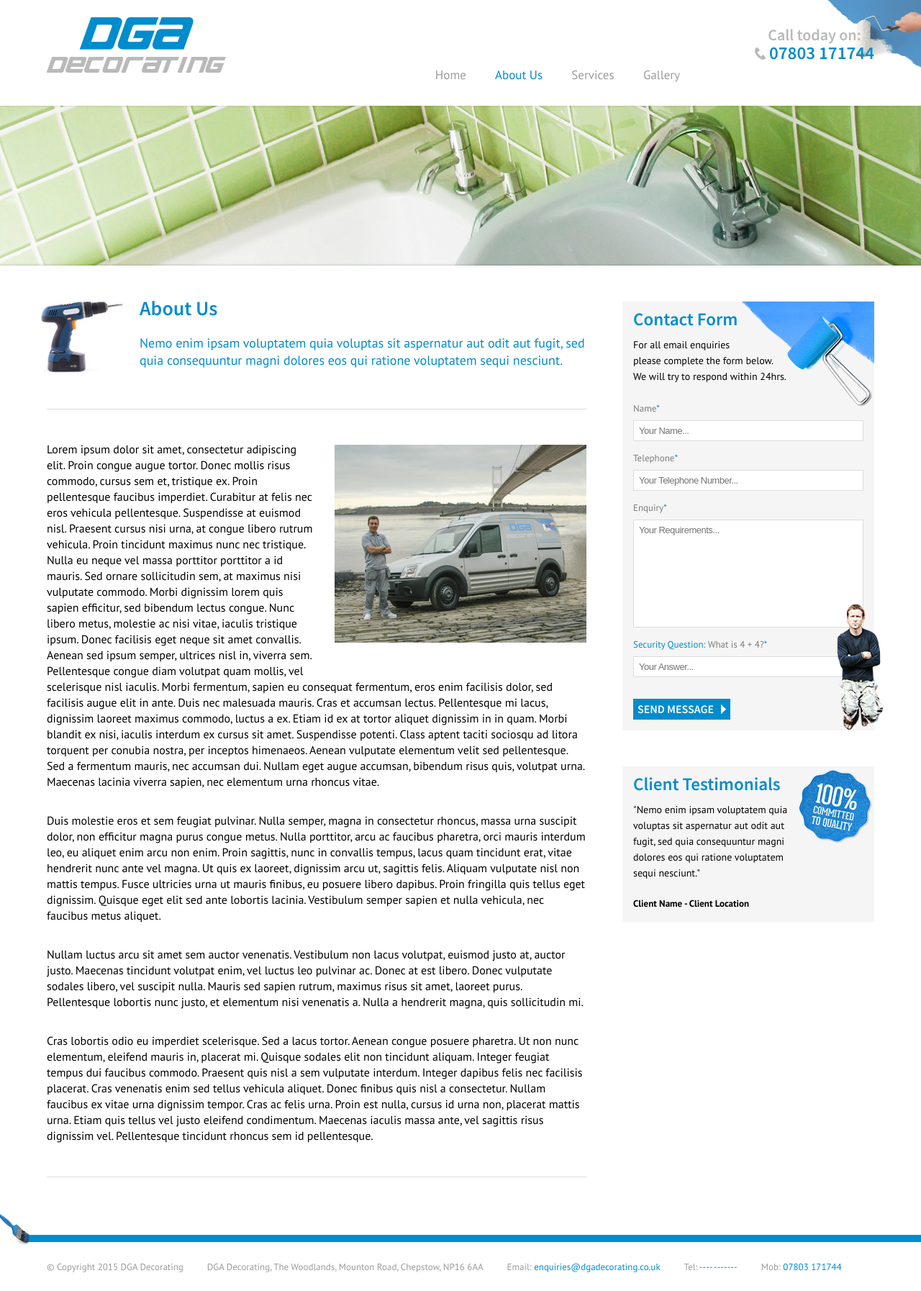
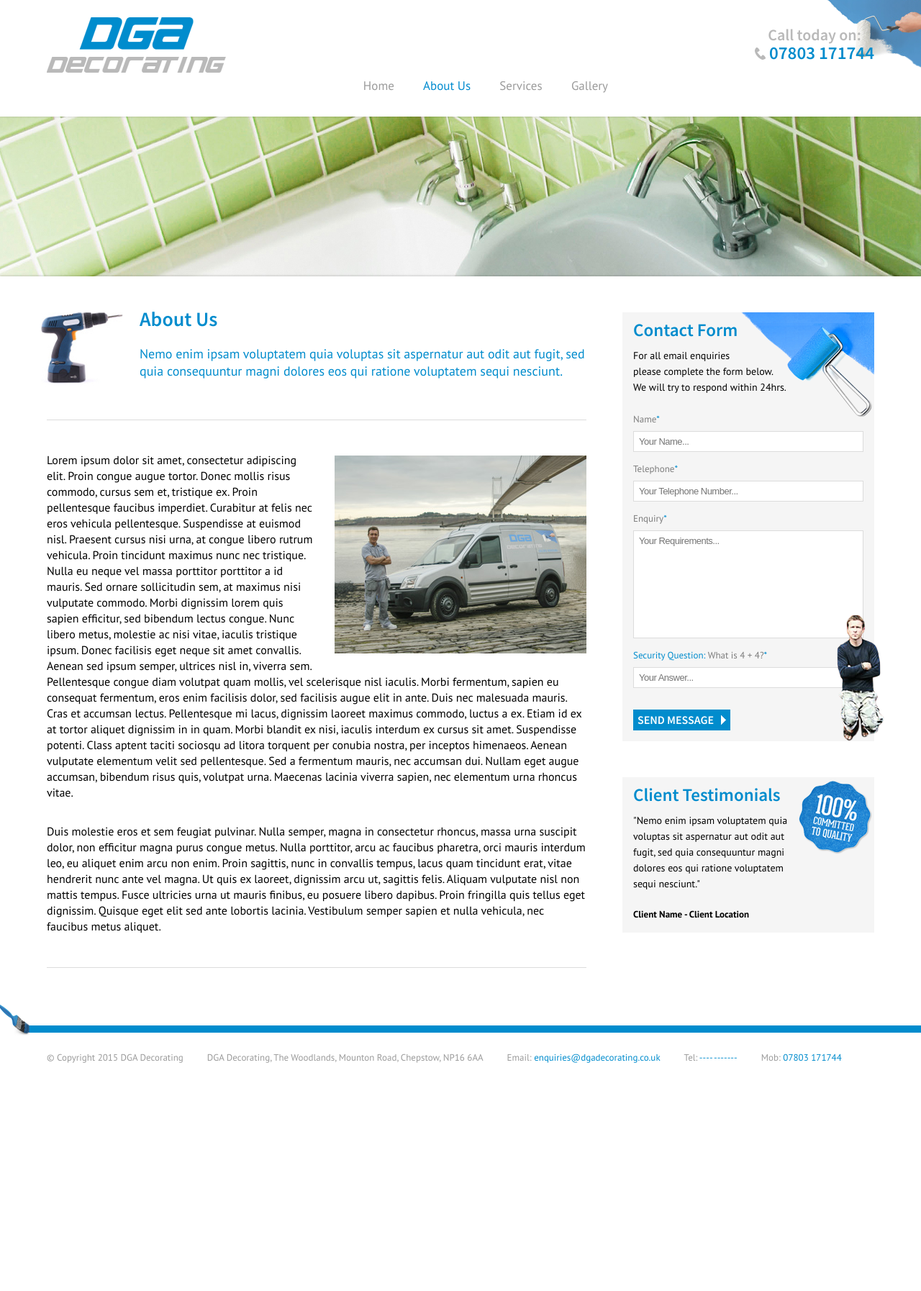
Before and after one commit to ajs5874/damiansadams, a PHP site: page /about-us.php in a window 1280 px wide. Shown: the whole page at 72% size. After the commit the page ends 1477 px from the top, so only its background shows below. Run offline with PHP 8.4, Linux system fonts and the light colour scheme.

Commit message:
Centralised Nav

```diff
--- a/about-us.php
+++ b/about-us.php
@@ -56,11 +56,6 @@
 				<p>Lorem ipsum dolor sit amet, consectetur adipiscing elit. Proin congue augue tortor. Donec mollis risus commodo, cursus sem et, tristique ex. Proin pellentesque faucibus imperdiet. Curabitur at felis nec eros vehicula pellentesque. Suspendisse at euismod nisl. Praesent cursus nisi urna, at congue libero rutrum vehicula. Proin tincidunt maximus nunc nec tristique. Nulla eu neque vel massa porttitor porttitor a id mauris. Sed ornare sollicitudin sem, at maximus nisi vulputate commodo. Morbi dignissim lorem quis sapien efficitur, sed bibendum lectus congue. Nunc libero metus, molestie ac nisi vitae, iaculis tristique ipsum. Donec facilisis eget neque sit amet convallis. Aenean sed ipsum semper, ultrices nisl in, viverra sem. Pellentesque congue diam volutpat quam mollis, vel scelerisque nisl iaculis. Morbi fermentum, sapien eu consequat fermentum, eros enim facilisis dolor, sed facilisis augue elit in ante. Duis nec malesuada mauris. Cras et accumsan lectus. Pellentesque mi lacus, dignissim laoreet maximus commodo, luctus a ex. Etiam id ex at tortor aliquet dignissim in in quam. Morbi blandit ex nisi, iaculis interdum ex cursus sit amet. Suspendisse potenti. Class aptent taciti sociosqu ad litora torquent per conubia nostra, per inceptos himenaeos. Aenean vulputate elementum velit sed pellentesque. Sed a fermentum mauris, nec accumsan dui. Nullam eget augue accumsan, bibendum risus quis, volutpat urna. Maecenas lacinia viverra sapien, nec elementum urna rhoncus vitae.</p>
 
 				<p>Duis molestie eros et sem feugiat pulvinar. Nulla semper, magna in consectetur rhoncus, massa urna suscipit dolor, non efficitur magna purus congue metus. Nulla porttitor, arcu ac faucibus pharetra, orci mauris interdum leo, eu aliquet enim arcu non enim. Proin sagittis, nunc in convallis tempus, lacus quam tincidunt erat, vitae hendrerit nunc ante vel magna. Ut quis ex laoreet, dignissim arcu ut, sagittis felis. Aliquam vulputate nisl non mattis tempus. Fusce ultricies urna ut mauris finibus, eu posuere libero dapibus. Proin fringilla quis tellus eget dignissim. Quisque eget elit sed ante lobortis lacinia. Vestibulum semper sapien et nulla vehicula, nec faucibus metus aliquet.</p>
-
-				<p>Nullam luctus arcu sit amet sem auctor venenatis. Vestibulum non lacus volutpat, euismod justo at, auctor justo. Maecenas tincidunt volutpat enim, vel luctus leo pulvinar ac. Donec at est libero. Donec vulputate sodales libero, vel suscipit nulla. Mauris sed sapien rutrum, maximus risus sit amet, laoreet purus. Pellentesque lobortis nunc justo, et elementum nisi venenatis a. Nulla a hendrerit magna, quis sollicitudin mi.</p>
-
-				<p>Cras lobortis odio eu imperdiet scelerisque. Sed a lacus tortor. Aenean congue posuere pharetra. Ut non nunc elementum, eleifend mauris in, placerat mi. Quisque sodales elit non tincidunt aliquam. Integer feugiat tempus dui faucibus commodo. Praesent quis nisl a sem vulputate interdum. Integer dapibus felis nec facilisis placerat. Cras venenatis enim sed tellus vehicula aliquet. Donec finibus quis nisl a consectetur. Nullam faucibus ex vitae urna dignissim tempor. Cras ac felis urna. Proin est nulla, cursus id urna non, placerat mattis urna. Etiam quis tellus vel justo eleifend condimentum. Maecenas iaculis massa ante, vel sagittis risus dignissim vel. Pellentesque tincidunt rhoncus sem id pellentesque.</p>
-
             </div>
             <!-- end content -->
         </div>
--- a/css/style.css
+++ b/css/style.css
@@ -132,7 +132,7 @@
 .inline-img {
 	float: right;
 	display: inline;
-	margin: 5px 0px 30px 30px;
+	margin: 5px 0px 20px 25px;
 }
 
 
@@ -560,7 +560,7 @@
 
 nav{
 	float: right;
-	margin-right: 250px;
+	margin-right: 350px;
 }
 
 .main-navigation ul {
```
